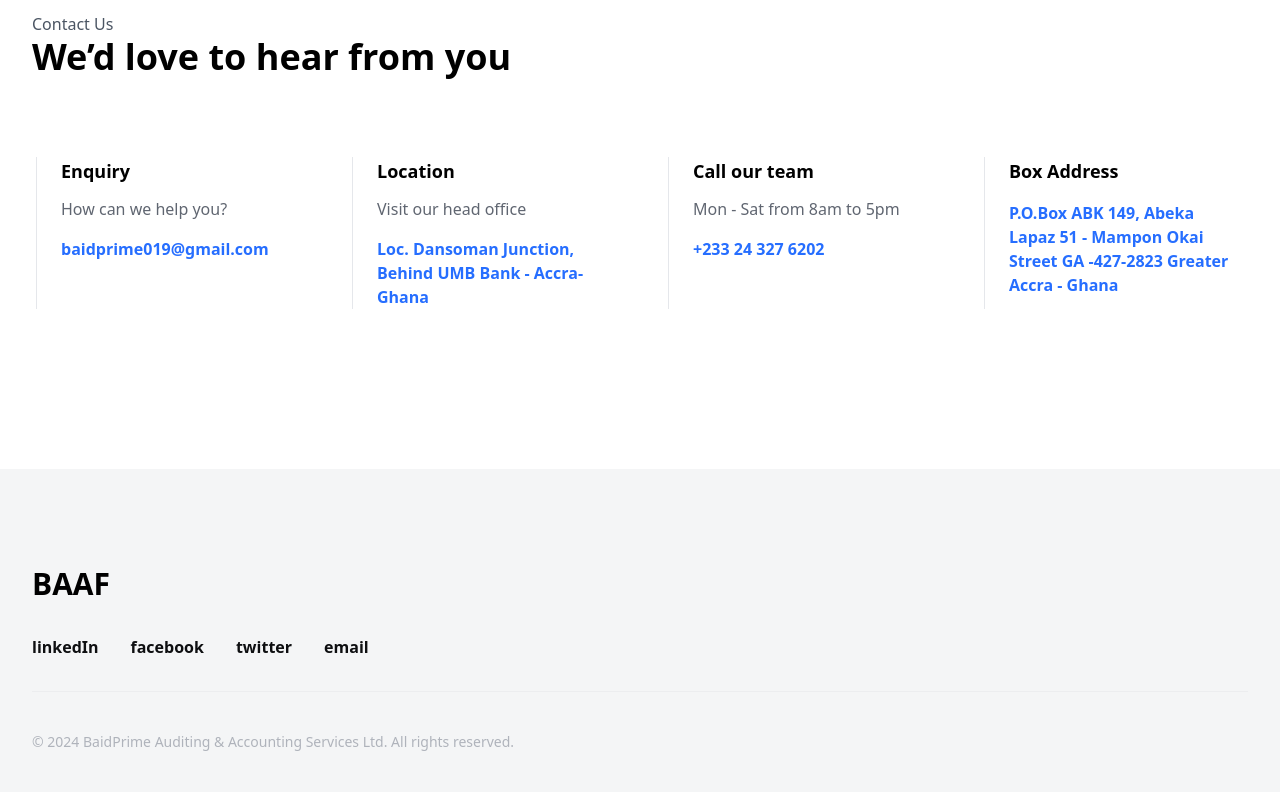
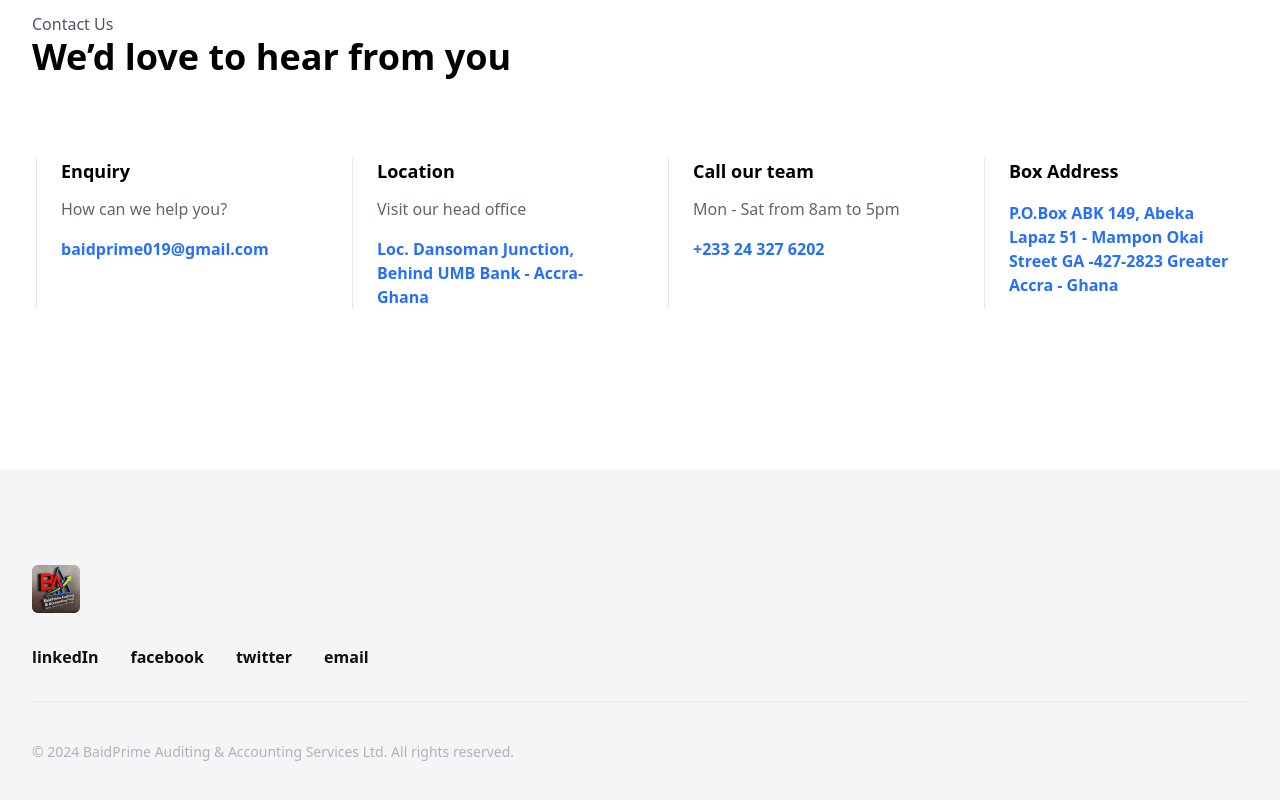
Before and after one commit to 4eug/Baldprime-Website, a Next.js app: page / in a window 1280 px wide. Shown: the part 3578-4378 px from the top of the page. Built offline with nearby package versions, Linux system fonts and the light colour scheme.

Commit message:
Footer image

```diff
--- a/pages/index.js
+++ b/pages/index.js
@@ -291,9 +291,9 @@ export default function Home() {
       <div className="px-4 mx-auto sm:px-6 lg:px-8 max-w-7xl">
         <div className="grid grid-cols-2 md:grid-cols-4 lg:grid-cols-12 gap-y-12 gap-x-8 xl:gap-x-12">
           <div className="col-span-2 md:col-span-4 xl:pr-8">
-            <a href="#" className="flex items-center space-x-3 rtl:space-x-reverse">
-              <span className="self-center text-[30px] leading-[38px] font-extrabold whitespace-nowrap">BAAF</span>
-            </a>
+          <a href="#"  className="flex items-center space-x-3 rtl:space-x-reverse">
+          <img src="/logo.png" className="w-[48px] h-[48px]"/>
+          </a>
             <div className="flex mt-8 space-x-[32px] text-[16px] font-semibold text-[#0E0F11]">
               <a href="https://www.linkedin.com/in/baidprime-auditing-and-accounting-firm-a8435b2a6/" target="_blank" rel="noopener noreferrer">linkedIn</a>
               <a href="https://www.instagram.com/baidprime/"  target="_blank" rel="noopener noreferrer">facebook</a>
```
